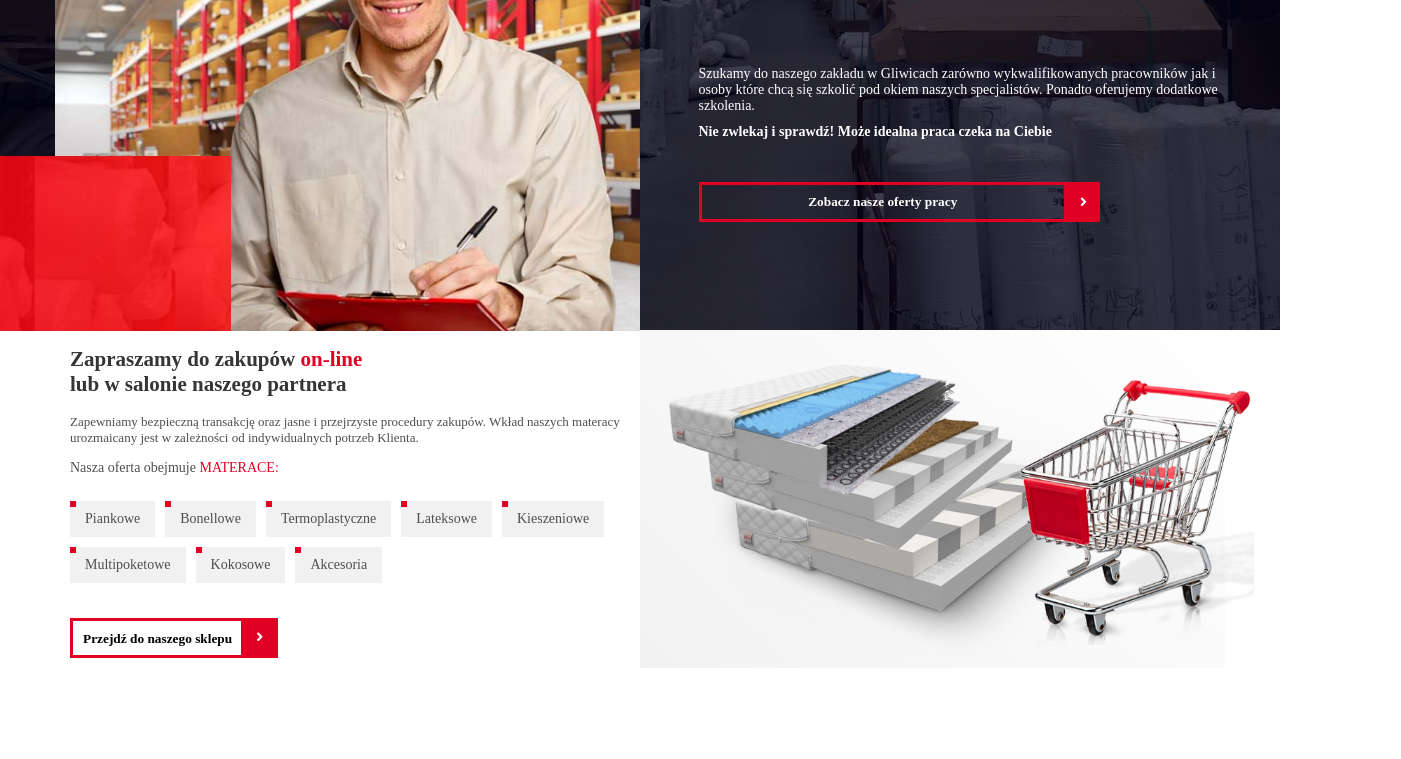
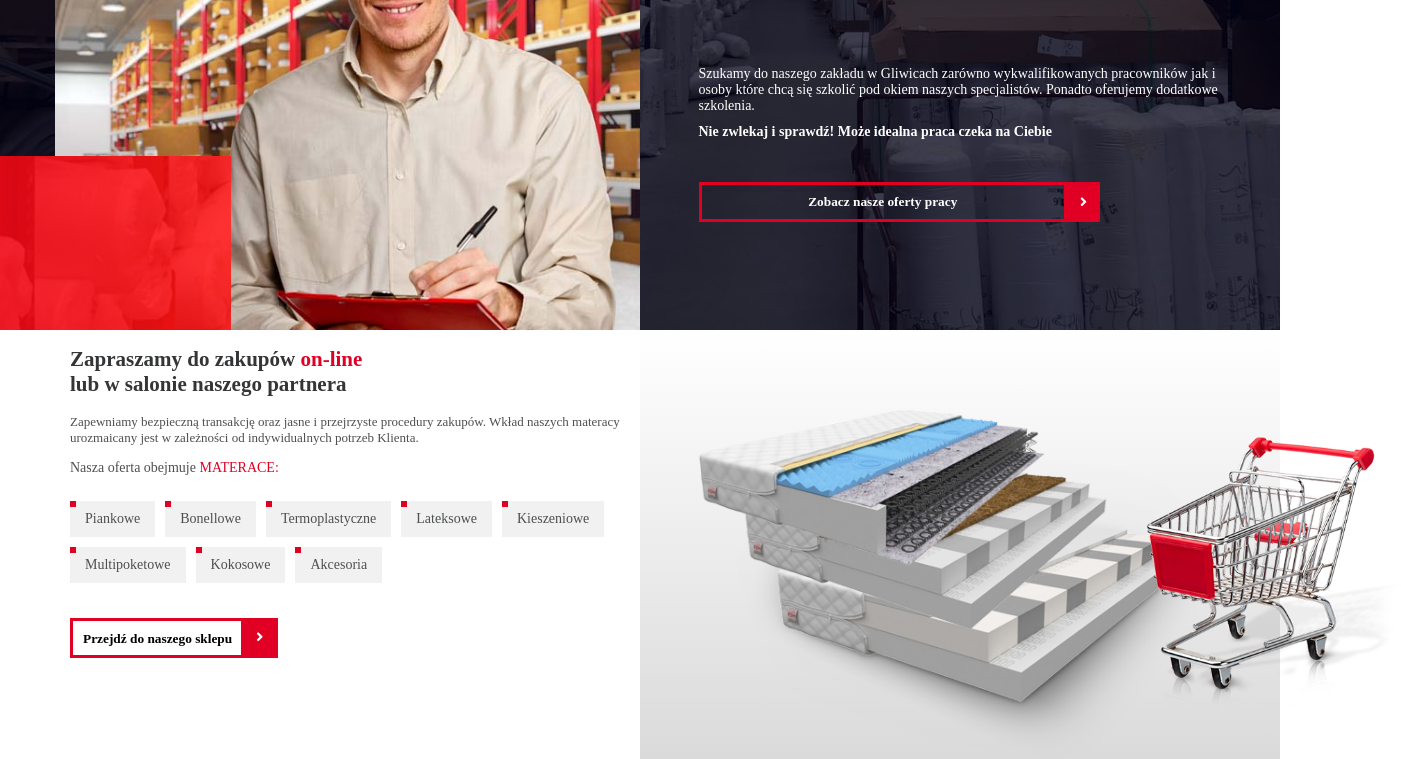
Before and after one commit to VRa3/ProjectPSD, a plain HTML site: page index.html in a window 1280 px wide. Shown: the part 1523-2282 px from the top of the page, 1401 px wide, since content can reach past the window. Before the commit the page ends 2191 px from the top, so only its background shows below. Drawn offline with nearby package versions, Linux system fonts and the light colour scheme; a web font is replaced by a local one.

Commit message:
invitation section tested

```diff
--- a/index.html
+++ b/index.html
@@ -211,7 +211,8 @@
 </div>
 </section>
 
-<section class="invitation container">
+<section class="invitation">
+<div class="invitation__container container">
   <div class="invitation__text">
     <div class="invitation__text-header">
       <h1 class="invitation__text-heading">Zapraszamy do zakupów <span class="invitation__text-heading--red">on-line</span><br>lub w salonie naszego partnera</h1>
@@ -268,9 +269,12 @@
     </div>
   </div>
   <div class="invitation__images">
-    <img src="images/png/zwarstwione_materace.png" alt="" class="invitation__images-matress">
-    <img src="images/png/koszyk.png" alt="" class="invitation__images-cart">
+    <div class="invitation__images-wrapper">
+      <img src="images/png/zwarstwione_materace.png" alt="" class="invitation__images-matress">
+      <img src="images/png/kosz.png" alt="" class="invitation__images-cart">
+    </div>
   </div>
+</div>
 </section>
 <script
   src="https://code.jquery.com/jquery-3.3.1.min.js"
--- a/sass/partials/_invitation.scss
+++ b/sass/partials/_invitation.scss
@@ -67,7 +67,6 @@
     padding: 0 15px;
     padding-top: 25px;
     position: relative;
-    background-image: linear-gradient(45deg, rgb(242, 242, 242), #ffffff);
     &-matress{
       max-width: 70%;
     }
@@ -83,21 +82,50 @@
 @media (min-width: 992px) {
   .invitation{
     display: flex;
+    background: linear-gradient(to top, #dadada, #ffffff);
+    &__container{
+      display: flex;
+    }
     &__text, &__images{
       width: 50%;
     }
+    &__text{
+      position: relative;
+      background: #ffffff;
+      &::before{
+        content:"";
+        display: inline;
+        height: 100%;
+        width: 1000px;
+        background: #ffffff;
+        position: absolute;
+        top: 0;
+        left: -1000px;
+      }
+    }
     &__images{
-        height: inherit;
+      padding: 0px;
+      height: inherit;
+      display: flex;
+      flex-direction: column;
+      justify-content: center;
+      &-wrapper{
+        padding-left: 10%;
         display: flex;
+        flex-direction: column;
         justify-content: center;
+      }
       &-matress{
         align-self: center;
-        max-width: 80%;
-        margin-left: -15%;
+        max-width: 100%;
+        padding-left: 0%;
+        margin-top: 15%;
       }
       &-cart{
         max-width: 30%;
-        top: 30%;
+        top: 50%;
+        left: 70%;
+        overflow: hidden;
       }
     }
   }
@@ -107,8 +135,9 @@
   .invitation{
     &__images{
       &-cart{
-        top: 15%;
-        max-width: 40%;
+        top: 25%;
+        left: 80%;
+        max-width: 50%;
       }
     }
   }
```
Also changed, not shown: css/main.css, images/png/kosz.png (added), images/png/koszyk.png (deleted), 1 other file.
